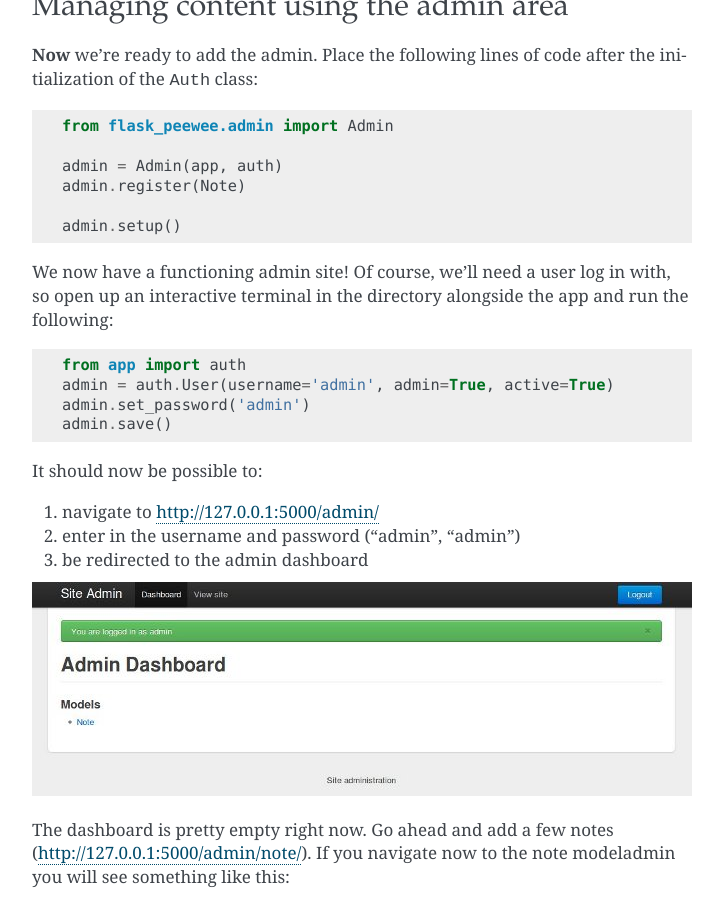
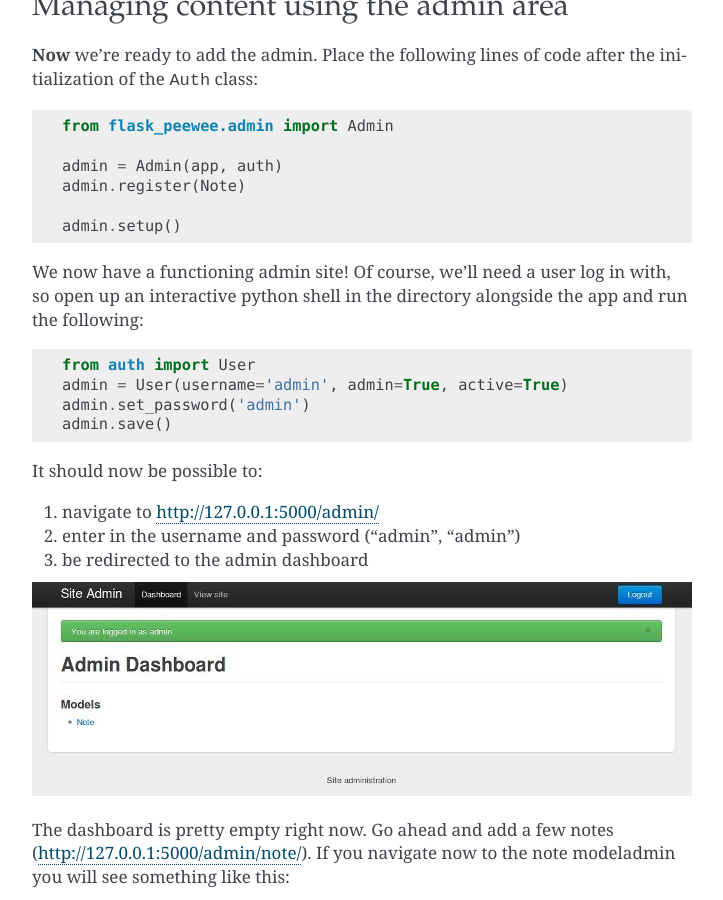
Before and after one commit to coleifer/flask-peewee, a Sphinx documentation site: the page built from docs/getting-started.rst, in a window 1280 px wide and 900 px high, scrolled down 3678 px. Shown: the whole window, without its empty margins (388-1111 px from the left). Built offline with Sphinx 7.4.7, drawn with Linux system fonts in a browser that asks for light colours; pages that are not in the unit, such as notebooks, are missing from menus.

Commit message:
Small cleanups and doc fixes

```diff
--- a/docs/getting-started.rst
+++ b/docs/getting-started.rst
@@ -205,13 +205,13 @@ the initialization of the ``Auth`` class:
 
 
 We now have a functioning admin site!  Of course, we'll need a user log in with,
-so open up an interactive terminal in the directory alongside the app and run
+so open up an interactive python shell in the directory alongside the app and run
 the following:
 
 .. code-block:: python
 
-    from app import auth
-    admin = auth.User(username='admin', admin=True, active=True)
+    from auth import User
+    admin = User(username='admin', admin=True, active=True)
     admin.set_password('admin')
     admin.save()
 
```
